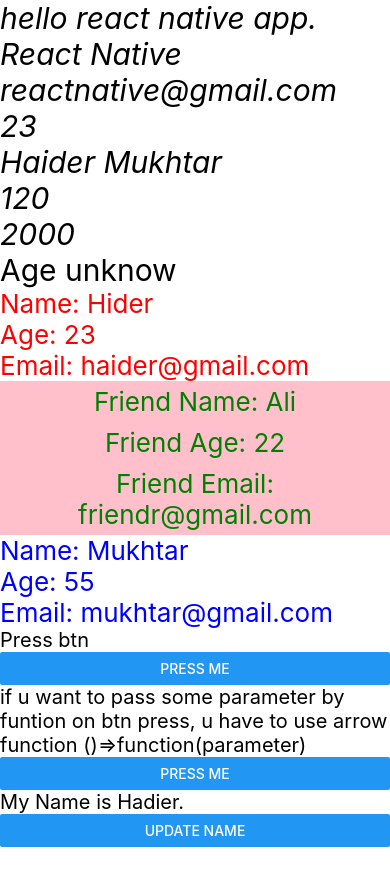
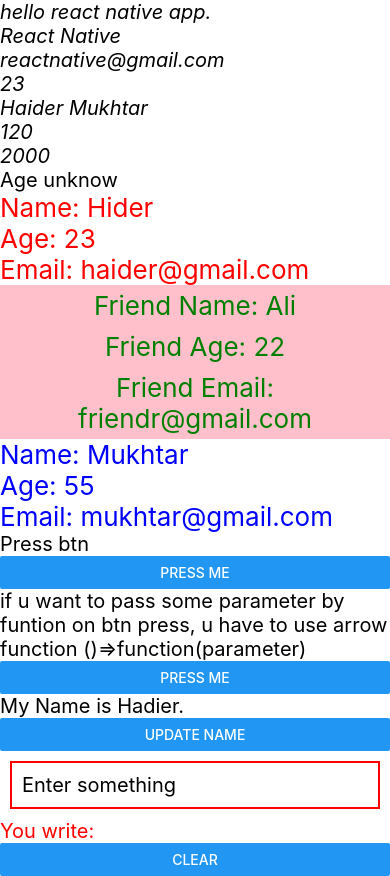
Before and after one commit to Haider-Mukhtar/ReactNative-Crafter, a React Native app: screen / in a window 390 px wide. Before the commit the page ends 847 px from the top, so only its background shows below. Built offline with nearby package versions, Linux system fonts and the light colour scheme.

Commit message:
RNCrafter v0.0.7
TextInput In React Native

```diff
--- a/App.js
+++ b/App.js
@@ -1,4 +1,4 @@
-import { Button, StyleSheet, Text, View } from 'react-native'
+import { Button, StyleSheet, Text, TextInput, View } from 'react-native'
 import React, { Component, useState } from 'react'
 import MyFatherComponent from './components/MyFatherComponent';
 
@@ -24,17 +24,20 @@
     setFname("Mukhtar")
   }
 
+  // textinput
+  const [something, setSomething] = useState();
+
   return (
     <View>
 
-      <Text style={{ fontSize: 30, fontStyle: 'italic' }}>hello react native app.</Text>
-      <Text style={{ fontSize: 30, fontStyle: 'italic' }}>{framework}</Text>
-      <Text style={{ fontSize: 30, fontStyle: 'italic' }}>{email}</Text>
-      <Text style={{ fontSize: 30, fontStyle: 'italic' }}>{age}</Text>
-      <Text style={{ fontSize: 30, fontStyle: 'italic' }}>{name()}</Text>
-      <Text style={{ fontSize: 30, fontStyle: 'italic' }}>{100 + 20}</Text>
-      <Text style={{ fontSize: 30, fontStyle: 'italic' }}>{100 * 20}</Text>
-      <Text style={{ fontSize: 30 }}>{age == 20 ? "Age is above 20" : "Age unknow"}</Text>
+      <Text style={{ fontSize: 20, fontStyle: 'italic' }}>hello react native app.</Text>
+      <Text style={{ fontSize: 20, fontStyle: 'italic' }}>{framework}</Text>
+      <Text style={{ fontSize: 20, fontStyle: 'italic' }}>{email}</Text>
+      <Text style={{ fontSize: 20, fontStyle: 'italic' }}>{age}</Text>
+      <Text style={{ fontSize: 20, fontStyle: 'italic' }}>{name()}</Text>
+      <Text style={{ fontSize: 20, fontStyle: 'italic' }}>{100 + 20}</Text>
+      <Text style={{ fontSize: 20, fontStyle: 'italic' }}>{100 * 20}</Text>
+      <Text style={{ fontSize: 20 }}>{age == 20 ? "Age is above 20" : "Age unknow"}</Text>
 
       {/* Components */}
       <MyComponent />
@@ -50,6 +53,18 @@
       {/* state */}
       <Text style={{ fontSize: 20 , color:'black'}}>My Name is {fname}.</Text>
       <Button title="Update Name" onPress={updateName}></Button>
+
+      {/* TextINput */}
+      <TextInput
+        placeholder='Enter something'
+        style={{borderWidth:2, borderColor:'red', margin:10, padding:10, fontSize:20}}
+        value={something}
+        onChangeText={(txt)=>setSomething(txt)}
+      />
+      <Text style={{ fontSize: 20 , color:'red'}}>You write: {something}</Text>
+      <Button title="clear" onPress={()=>setSomething()}></Button>
+
+      {/* Basic Form */}
 
     </View>
   )
```
